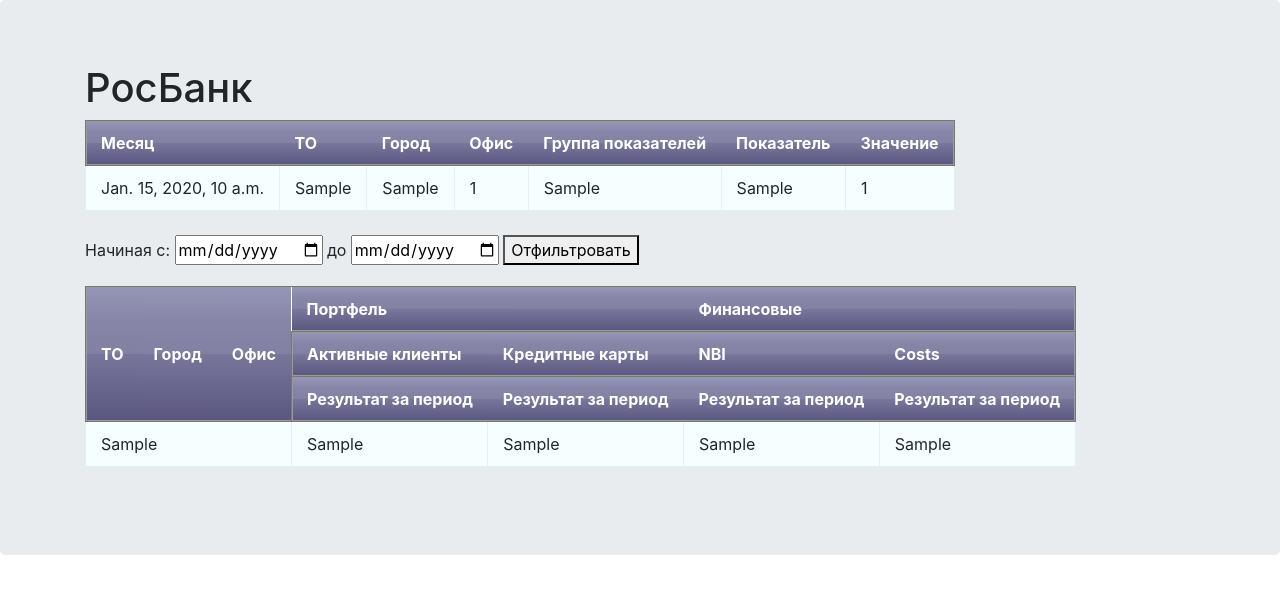
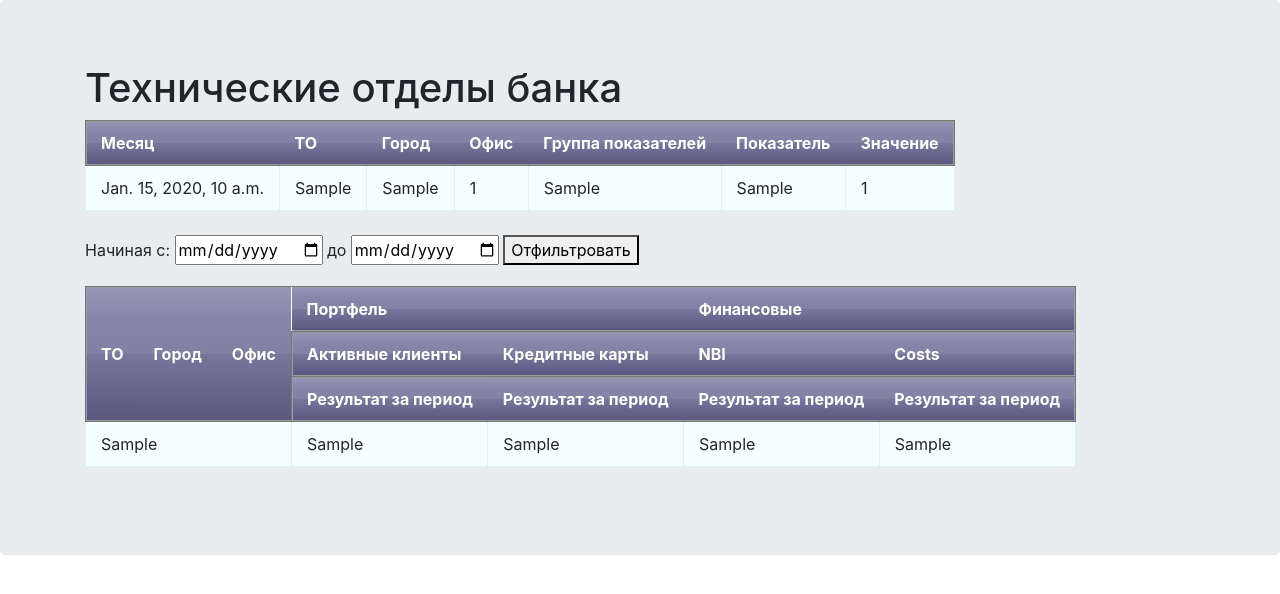
Before and after one commit to KingeKod/Django_site_project, a Django app: template myfirst/departments/templates/departments/index.html in a window 1280 px wide. Shown: the top 594 px of the page. Run offline with Django 3.2, Linux system fonts and the light colour scheme; tables that the repository leaves empty hold one stand-in row (values such as "Sample post"); the template is opened without the code that fills it: values that come from a table or form of the project are taken from there, most other values are stand-ins (such as "Sample title", 1, 10 or a date in 2020); some libraries are stand-ins or nearby versions.

Commit message:
Update wrapper.html

```diff
--- a/myfirst/departments/templates/departments/wrapper.html
+++ b/myfirst/departments/templates/departments/wrapper.html
@@ -2,7 +2,7 @@
 <html>
 	<head">
 		<meta http-equiv="Content-Type" content="text/html; charset=utf-8">
-		<title>РОСБАНК</title>
+		<title>Технические отделы банка</title>
 		{% load staticfiles %}
 		<link href="https://fonts.googleapis.com/css?family=Poiret+One&amp;subset=latin,cyrillic" rel="stylesheet" type="text/css">
 		<link href="{% static 'css/style.css' %}" rel="stylesheet" type="text/css"/>
@@ -11,7 +11,7 @@
 	<body>
 		<div class="jumbotron">
 			<div class="container">
-				<h1>РосБанк</h1>
+				<h1>Технические отделы банка</h1>
 				{% block content %}
 				{% endblock %}
 			</div>
```
